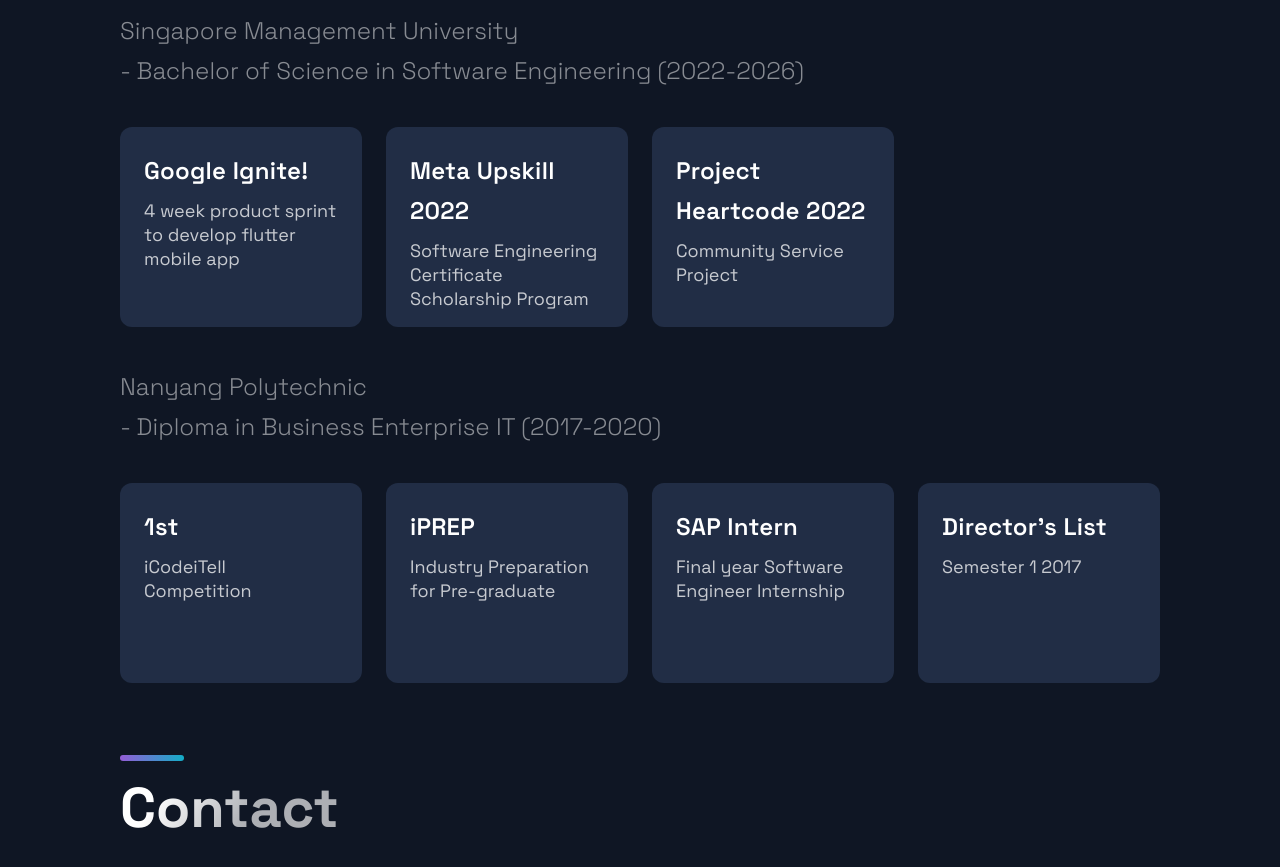
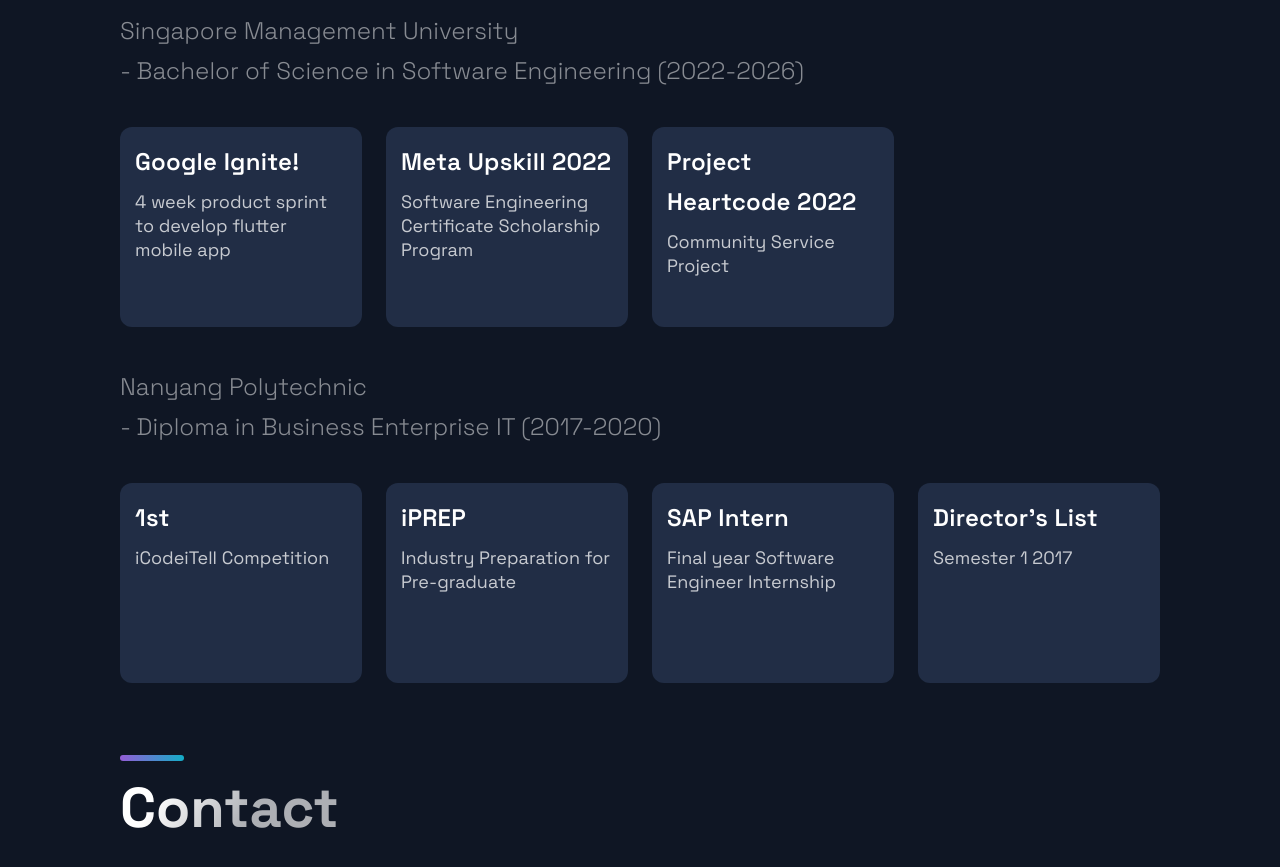
Before and after one commit to hueiiming/Portfolio-Website, a Next.js app: page / in a window 1280 px wide. Shown: the part 3760-4627 px from the top of the page. Built offline with nearby package versions, Linux system fonts and the light colour scheme.

Commit message:
fix education responsiveness

```diff
--- a/src/components/Acomplishments/AcomplishmentsStyles.js
+++ b/src/components/Acomplishments/AcomplishmentsStyles.js
@@ -7,18 +7,22 @@
   gap: 24px;
   margin: 0 0 40px;
 
+  @media ${props => props.theme.breakpoints.lg}{
+    gap: 16px;
+    margin: 20px 0 32px;
+    grid-template-columns: repeat(auto-fit, minmax(140px, 1fr));
+  }
+
   @media ${props => props.theme.breakpoints.md}{
     gap: 16px;
     margin: 20px 0 32px;
     grid-template-columns: repeat(auto-fit, minmax(140px, 1fr));
-
   }
 
   @media ${props => props.theme.breakpoints.sm}{
     display: grid;
     grid-template-columns: repeat(2, 1fr);
     gap: 10px;
-    max-width: 500px;
     margin: 24px auto;
   }
 `
@@ -27,10 +31,11 @@
   background: #212D45;
   border-radius: 12px;
   height: 200px;
-  padding: 24px;
+  padding: 15px;
+
   @media ${props => props.theme.breakpoints.lg} {
     height: 210px;
-
+    padding: 12px;
   }
 
   @media ${props => props.theme.breakpoints.md} {
@@ -73,8 +78,13 @@
   line-height: 24px;
   color: rgba(255, 255, 255, 0.75);
 
+  @media ${props => props.theme.breakpoints.lg}{
+    font-size: 16px;
+    line-height: 20px;
+  };
+
   @media ${props => props.theme.breakpoints.md}{
-    font-size: 16px;
+    font-size: 14px;
     line-height: 20px;
   };
 
```
